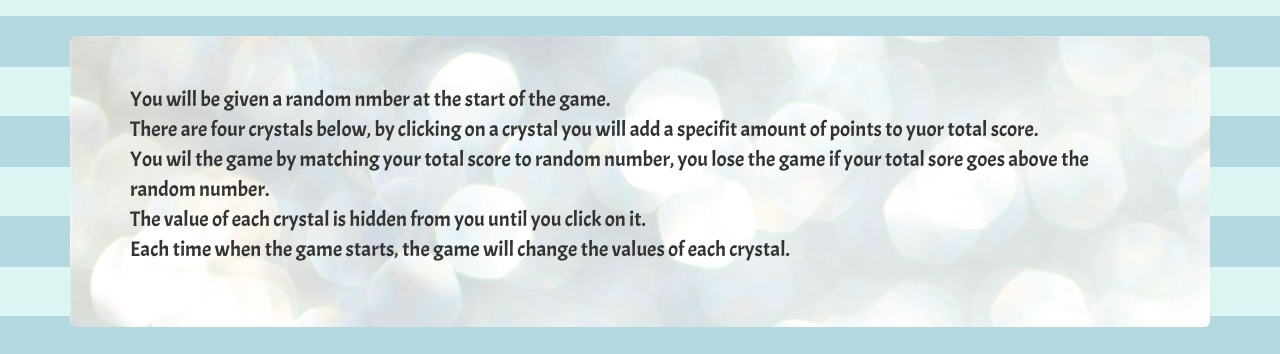
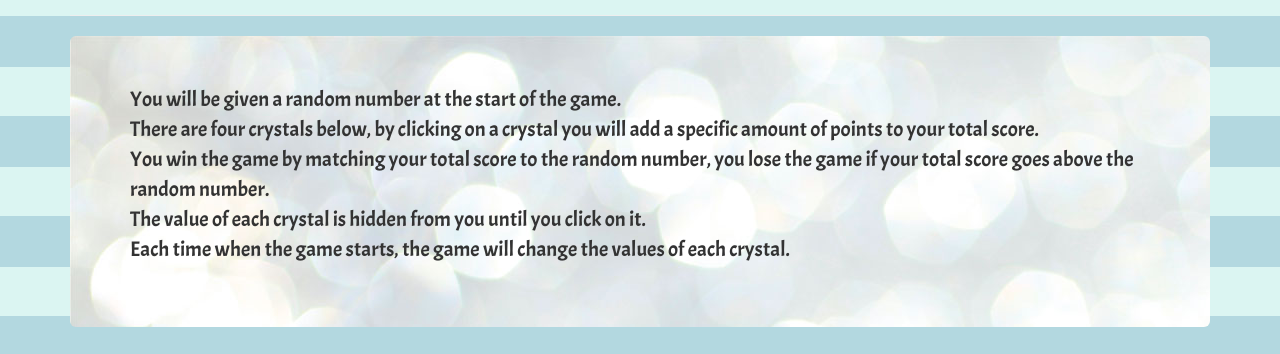
Before and after one commit to n184/crystal, a plain HTML site: page index.html in a window 1280 px wide. Shown: the part 84-438 px from the top of the page. Drawn offline with nearby package versions, Linux system fonts and the light colour scheme.

Commit message:
some changes

```diff
--- a/index.html
+++ b/index.html
@@ -38,9 +38,9 @@ h1,
         <div class="row">
             <div class="col-md-12">
                 <div class="jumbotron">
-                    <p>You will be given a random nmber at the start of the game.
-                        <br> There are four crystals below, by clicking on a crystal you will add a specifit amount of points to yuor total score.
-                        <br> You wil the game by matching your total score to random number, you lose the game if your total sore goes above the random number.
+                    <p>You will be given a random number at the start of the game.
+                        <br> There are four crystals below, by clicking on a crystal you will add a specific amount of points to your total score.
+                        <br> You win the game by matching your total score to the random number, you lose the game if your total score goes above the random number.
                         <br>The value of each crystal is hidden from you until you click on it.
                         <br>Each time when the game starts, the game will change the values of each crystal.</p>
                 </div>
```
